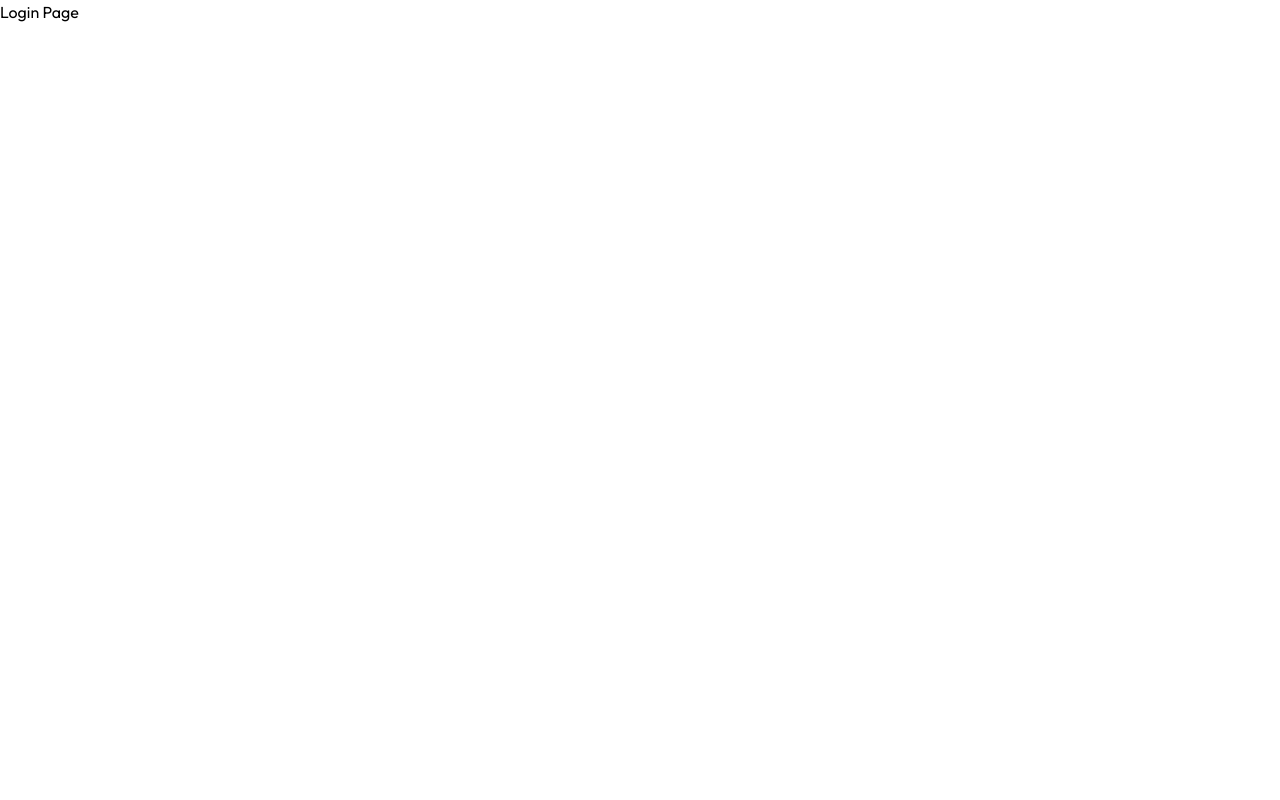
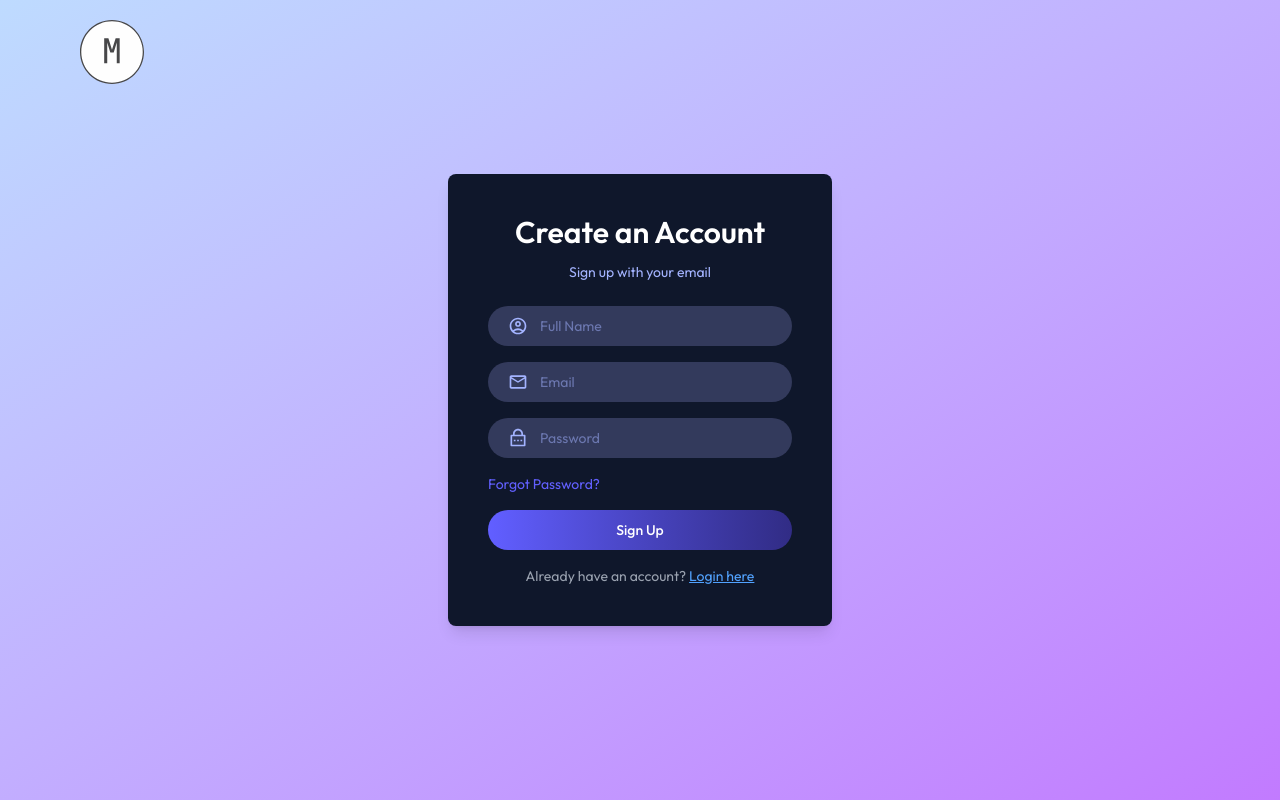
Before and after one commit to nati-badi/mern-auth, a React (Vite) app in the folder client/: page /login in a window 1280 px wide. Built offline with nearby package versions, Linux system fonts and the light colour scheme.

Commit message:
feat(login): added login & sign up

```diff
--- a/client/src/components/Navbar.jsx
+++ b/client/src/components/Navbar.jsx
@@ -1,12 +1,17 @@
-import React from "react";
+import React, { use } from "react";
 import { FaArrowRight } from "react-icons/fa";
 import logo from "../assets/logo.svg";
+import { useNavigate } from "react-router-dom";
 
 const Navbar = () => {
+  const navigate = useNavigate();
   return (
     <div className="w-full flex justify-between items-center p-4 sm:p-6 sm:px-24 absolute top-0">
       <img src={logo} alt="Logo" className="w-8 sm:w-16" />
-      <button className="flex items-center gap-2 border border-gray-500 rounded-full px-6 py-2 text-gray-800 hover:bg-gray-100 transition-all">
+      <button
+        onClick={() => navigate("/login")}
+        className="flex items-center gap-2 border border-gray-500 rounded-full px-6 py-2 text-gray-800 hover:bg-gray-100 transition-all"
+      >
         Login
         <FaArrowRight />
       </button>
--- a/client/src/pages/Login.jsx
+++ b/client/src/pages/Login.jsx
@@ -1,9 +1,108 @@
-import React from "react";
+import React, { useState } from "react";
+import logo from "../assets/logo.svg";
+import { MdOutlineAccountCircle } from "react-icons/md";
+import { MdOutlineEmail } from "react-icons/md";
+import { RiLockPasswordLine } from "react-icons/ri";
+import { useNavigate } from "react-router-dom";
 
 const Login = () => {
+  const navigate = useNavigate();
+
+  const [state, setState] = useState("Sign Up");
+  const [name, setName] = useState("");
+  const [email, setEmail] = useState("");
+  const [password, setPassword] = useState("");
+
   return (
-    <div>
-      <h1>Login Page</h1>
+    <div className="flex items-center justify-center min-h-screen px-6 sm:px-0 bg-gradient-to-br from-blue-200 to-purple-400">
+      <img
+        onClick={() => navigate("/")}
+        src={logo}
+        alt="Logo"
+        className="absolute left-5 sm:left-20 top-5 w-28 sm:2-32 cursor-pointer sm:w-16"
+      />
+      <div className="bg-slate-900 p-10 rounded-lg shadow-lg w-full sm:w-96 text-indigo-300 text-sm">
+        <h2 className="text-3xl font-semibold text-white text-center mb-3">
+          {state === "Sign Up" ? "Create an Account" : "Login"}
+        </h2>
+
+        <p className="text-center text-sm mb-6">
+          {state === "Sign Up"
+            ? "Sign up with your email"
+            : "Login with your email"}
+        </p>
+
+        <form>
+          {state === "Sign Up" && (
+            <div className="mb-4 flex items-center gap-3 w-full px-5 py-2.5 rounded-full bg-[#333A5C]">
+              <MdOutlineAccountCircle className="w-5 h-5" />
+              <input
+                onChange={(e) => setName(e.target.value)}
+                value={name}
+                type="text"
+                placeholder="Full Name"
+                required
+                className="bg-transparent outline-none"
+              />
+            </div>
+          )}
+
+          <div className="mb-4 flex items-center gap-3 w-full px-5 py-2.5 rounded-full bg-[#333A5C]">
+            <MdOutlineEmail className="w-5 h-5" />
+            <input
+              onChange={(e) => setEmail(e.target.value)}
+              type="email"
+              value={email}
+              placeholder="Email"
+              required
+              className="bg-transparent outline-none"
+            />
+          </div>
+
+          <div className="mb-4 flex items-center gap-3 w-full px-5 py-2.5 rounded-full bg-[#333A5C]">
+            <RiLockPasswordLine className="w-5 h-5" />
+            <input
+              onChange={(e) => setPassword(e.target.value)}
+              value={password}
+              type="password"
+              placeholder="Password"
+              required
+              className="bg-transparent outline-none"
+            />
+          </div>
+          <p
+            onClick={() => navigate("/forgot-password")}
+            className="mb-4 text-indigo-500 cursor-pointer"
+          >
+            Forgot Password?
+          </p>
+          <button className="w-full py-2.5 rounded-full bg-gradient-to-r from-indigo-500 to-indigo-900 text-white font-medium cursor-pointer">
+            {state}
+          </button>
+        </form>
+
+        {state === "Sign Up" ? (
+          <p className="text-gray-400 text-center text-xm mt-4">
+            Already have an account?{" "}
+            <span
+              className="text-blue-400 cursor-pointer underline"
+              onClick={() => setState("Login")}
+            >
+              Login here
+            </span>
+          </p>
+        ) : (
+          <p className="text-gray-400 text-center text-xm mt-4">
+            Don&apos;t have an account?{" "}
+            <span
+              className="text-blue-400 cursor-pointer underline"
+              onClick={() => setState("Sign Up")}
+            >
+              Sign up here
+            </span>
+          </p>
+        )}
+      </div>
     </div>
   );
 };
```
